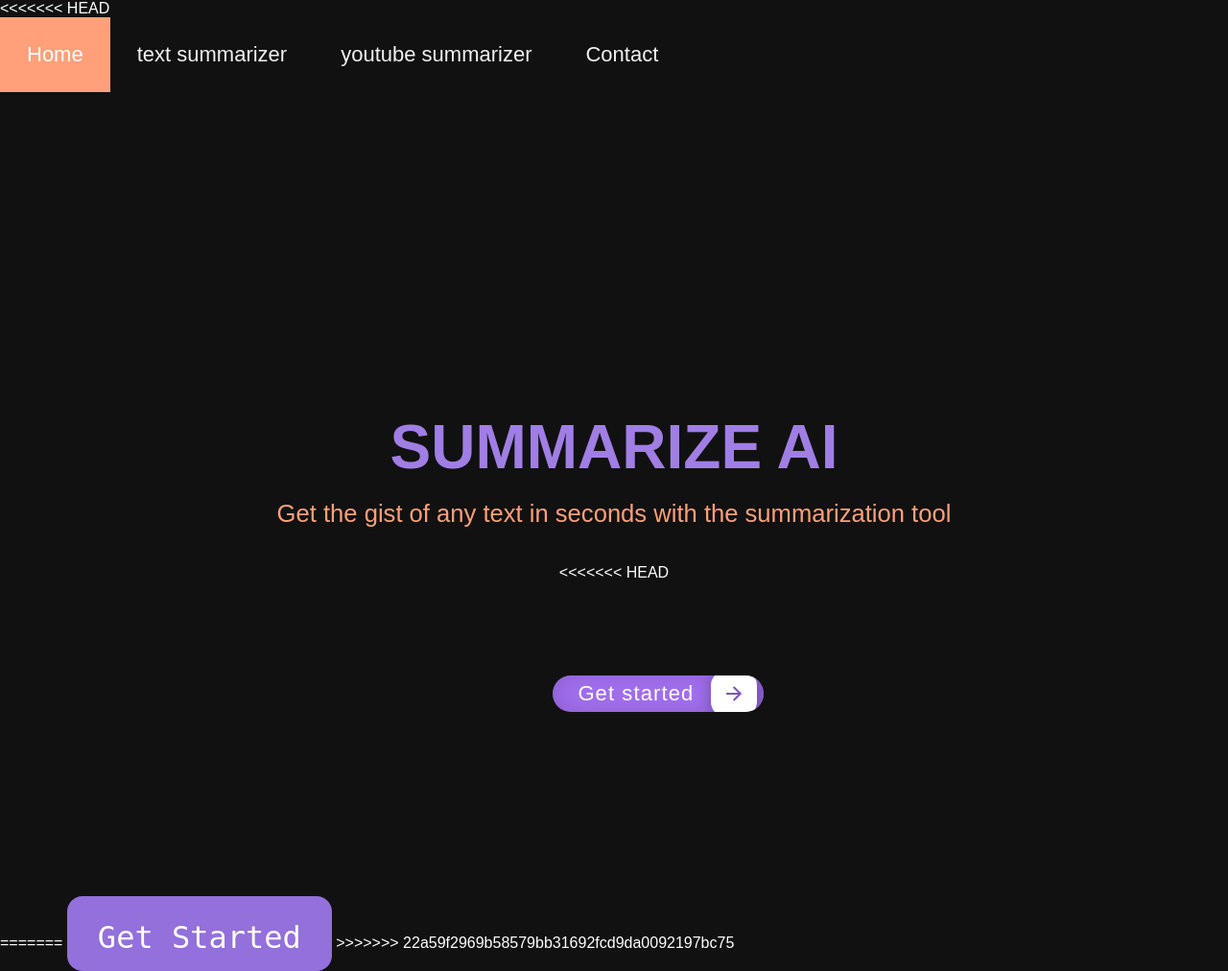
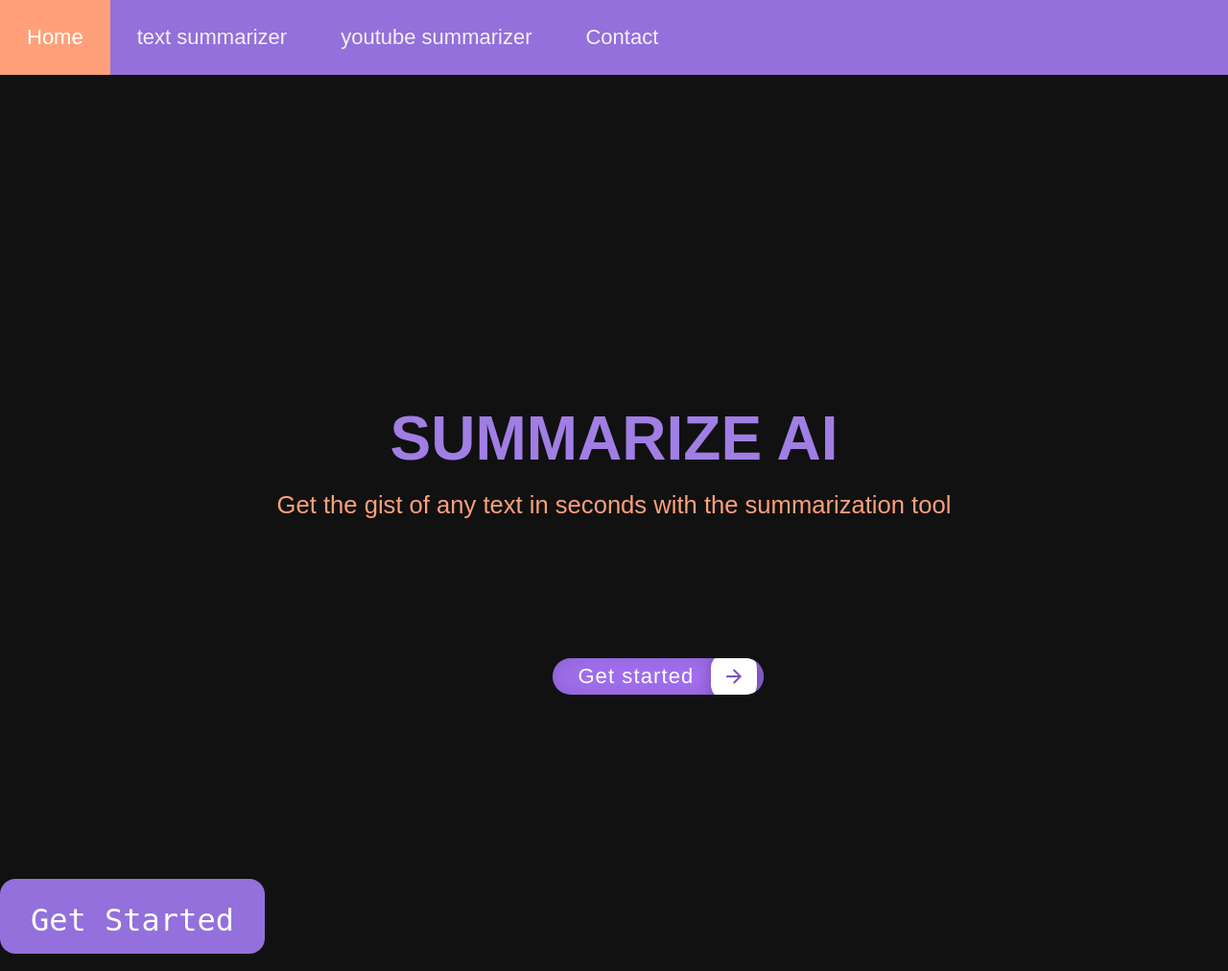
Before and after one commit to akuldeepj/SummarizeAI, a Flask app: page / in a window 1280 px wide. Shown: the whole page at 96% size. Run offline with Flask 3, Linux system fonts and the light colour scheme.

Commit message:
index update

```diff
--- a/templates/index.html
+++ b/templates/index.html
@@ -12,7 +12,7 @@
   </head>
   <body>
 
-<<<<<<< HEAD
+
     <!DOCTYPE html>
 <html>
 <head>
@@ -24,15 +24,8 @@
   font-family: Arial, Helvetica, sans-serif;
   height:auto;
 }
-=======
-    <nav>
-      <ul>
-        <li><a href="index.html"><img src="../static/image.png" width="70px"></a></li>
-        <li><a href="./input.html#input">Summarizer</a></li>
-        <!-- <li><a href="#">Services</a></li> -->
-        <li><a href="{{ url_for('contact') }}">Contact</a></li>
-        <!-- <li><a href="contact.html ">Contact</a></li> -->
->>>>>>> 22a59f2969b58579bb31692fcd9da0092197bc75
+
+
 
 .topnav {
   overflow: hidden;
@@ -169,7 +162,7 @@
 
       <!-- <button  onclick="location.href= 'choice.html'">Get Started</button> -->
 
-<<<<<<< HEAD
+
     </div>
 
     <button class="cssbuttons-io-button" onclick="location.href= 'choice.html'"> Get started
@@ -177,11 +170,11 @@
         <svg xmlns="http://www.w3.org/2000/svg" viewBox="0 0 24 24" width="24" height="24"><path fill="none" d="M0 0h24v24H0z"></path><path fill="currentColor" d="M16.172 11l-5.364-5.364 1.414-1.414L20 12l-7.778 7.778-1.414-1.414L16.172 13H4v-2z"></path></svg>
       </div>
     </button>
-=======
+
       <button  onclick="location.href= './input.html'">Get Started</button>
     </div>
 
->>>>>>> 22a59f2969b58579bb31692fcd9da0092197bc75
+
 
  <!-- ADD CHATBOT SOON! -->
 
```
